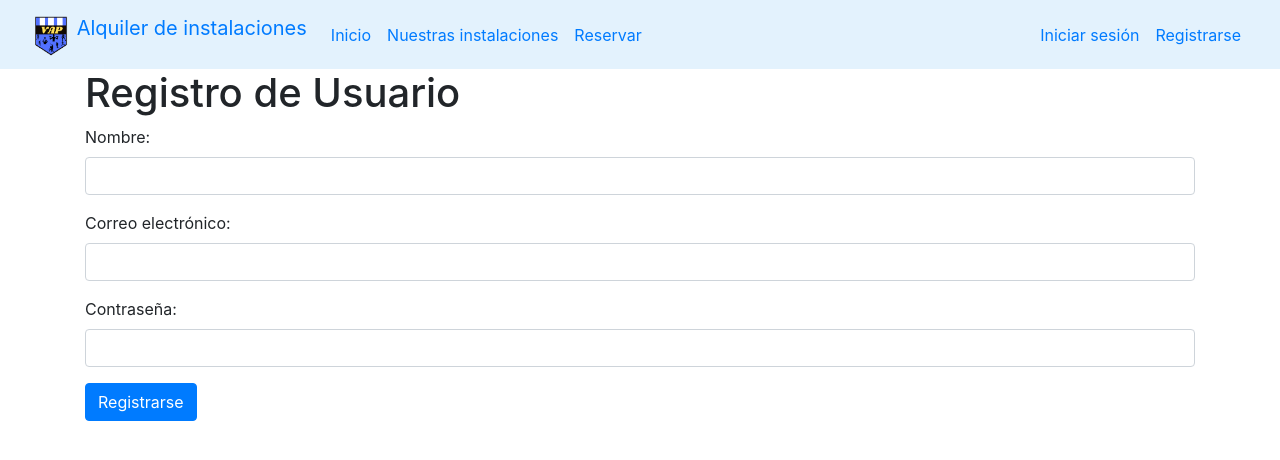
After one commit to Valeria2711/tfg, a PHP site: page /register.php in a window 1280 px wide. The commit adds this page. Shown: the top 460 px of the page. Run offline with PHP 8.4, Linux system fonts and the light colour scheme.

Commit message:
Register and login added

```diff
--- a/installations.php
+++ b/installations.php
@@ -21,7 +21,7 @@
     <!-- Use title if it's in the page YAML frontmatter -->
     <title>Nuestras instalaciones</title>
 
-    <link href="/images/favicon.png" rel="icon" type="image/png" />
+    <link href="favicon.ico" rel="icon" type="image/x-icon" />
 
     <style>
       .btn-reserva {
--- a/nav-bar.php
+++ b/nav-bar.php
@@ -1,22 +1,15 @@
-<!DOCTYPE html>
-<html lang="es">
-  <head>
-    <meta charset="utf-8">
-    <!-- Always force latest IE rendering engine or request Chrome Frame -->
-    <meta content="IE=edge,chrome=1" http-equiv="X-UA-Compatible">
-    <meta name="viewport" content="width=device-width, initial-scale=1.0" />
-	<link href="https://cdn.jsdelivr.net/npm/bootstrap@5.3.0-alpha3/dist/css/bootstrap.min.css" rel="stylesheet" integrity="sha384-KK94CHFLLe+nY2dmCWGMq91rCGa5gtU4mk92HdvYe+M/SXH301p5ILy+dN9+nJOZ" crossorigin="anonymous">
-    <script src="https://cdn.jsdelivr.net/npm/bootstrap@5.3.0-alpha3/dist/js/bootstrap.bundle.min.js" integrity="sha384-ENjdO4Dr2bkBIFxQpeoTz1HIcje39Wm4jDKdf19U8gI4ddQ3GYNS7NTKfAdVQSZe" crossorigin="anonymous"></script>
-    <!-- Use title if it's in the page YAML frontmatter -->
-    <title>Nuestras instalaciones</title>
-
-    <link href="/images/favicon.png" rel="icon" type="image/png" />
-
-
-    </head>
-
-    <body >
-        <nav class="navbar navbar-expand-lg bg-body-tertiary" style="background-color: #e3f2fd;">
+<style>
+    a {
+    color: #007bff !important;
+    text-decoration: none;
+    background-color: transparent;
+    }
+    navbar {
+        margin-bottom: 80px !important;
+        padding-bottom: 80px !important;
+    }
+</style>
+<nav class="navbar navbar-expand-lg bg-body-tertiary" style="background-color: #e3f2fd !important;">
     <div class="container-fluid">
         <a class="navbar-brand" href="./index.php">
             <img src="./images/logoDAW.png" alt="Logo" width="40" class="d-inline-block align-text-top">
@@ -28,7 +21,7 @@
         <div class="collapse navbar-collapse" id="navbarNavDropdown">
             <ul class="navbar-nav">
             <li class="nav-item">
-                    <a class="nav-link active" aria-current="page" href="./index.php">Inicio</a>
+                <a class="nav-link" aria-current="page" href="./index.php">Inicio</a>
             </li>
             <li class="nav-item">
                 <a class="nav-link" href="./installations.php">Nuestras instalaciones</a>
@@ -48,7 +41,15 @@
             </li> -->
             </ul>
         </div>
+        <div class="d-flex">
+            <ul class="navbar-nav">
+                <li class="nav-item">
+                    <a class="nav-link" href="./login.php" role="button">Iniciar sesión</a>
+                </li>
+                <li class="nav-item">
+                    <a class="nav-link" href="./register.php" role="button">Registrarse</a>
+                </li>
+            </ul>
+        </div>
     </div>
 </nav>
-    </body>
-</html>
--- /dev/null
+++ b/register.php
@@ -0,0 +1,55 @@
+<?php
+// Comprobar si se ha enviado el formulario de registro
+if ($_SERVER['REQUEST_METHOD'] === 'POST') {
+  // Obtener los datos enviados del formulario
+  $nombre = $_POST['nombre'];
+  $correo = $_POST['correo'];
+  $contrasenna = $_POST['contrasenna'];
+
+  // Validar y procesar los datos recibidos
+  // Aquí puedes agregar la lógica para validar los datos y guardarlos en tu base de datos
+
+  // Redireccionar al usuario a la página de inicio de sesión
+  header('Location: login.php');
+  exit();
+}
+?>
+<!DOCTYPE html>
+<html>
+<head>
+  <title>Registro de Usuario</title>
+  <link rel="stylesheet" href="https://maxcdn.bootstrapcdn.com/bootstrap/4.5.2/css/bootstrap.min.css">
+  <link href="favicon.ico" rel="icon" type="image/x-icon" />
+</head>
+<body>
+    <?php
+      @include "./nav-bar.php";
+    ?>
+  <div class="container">
+    <h1>Registro de Usuario</h1>
+
+    <form action="registro.php" method="post">
+      <div class="form-group">
+        <label for="nombre">Nombre:</label>
+        <input type="text" class="form-control" id="nombre" name="nombre" required>
+      </div>
+
+      <div class="form-group">
+        <label for="correo">Correo electrónico:</label>
+        <input type="email" class="form-control" id="correo" name="correo" required>
+      </div>
+
+      <div class="form-group">
+        <label for="contrasenna">Contraseña:</label>
+        <input type="password" class="form-control" id="contrasenna" name="contrasenna" required>
+      </div>
+
+      <button type="submit" class="btn btn-primary">Registrarse</button>
+    </form>
+  </div>
+
+  <script src="https://ajax.googleapis.com/ajax/libs/jquery/3.5.1/jquery.min.js"></script>
+  <script src="https://cdnjs.cloudflare.com/ajax/libs/popper.js/1.16.0/umd/popper.min.js"></script>
+  <script src="https://maxcdn.bootstrapcdn.com/bootstrap/4.5.2/js/bootstrap.min.js"></script>
+</body>
+</html>
--- /dev/null
+++ b/styles.css
@@ -0,0 +1,5 @@
+a {
+    color: #007bff;
+    text-decoration: none;
+    background-color: transparent;
+}
```
Also changed, not shown: login.php (added, +54 -0 lines), favicon.ico. Lines whose indentation alone changed are shown as unchanged.
